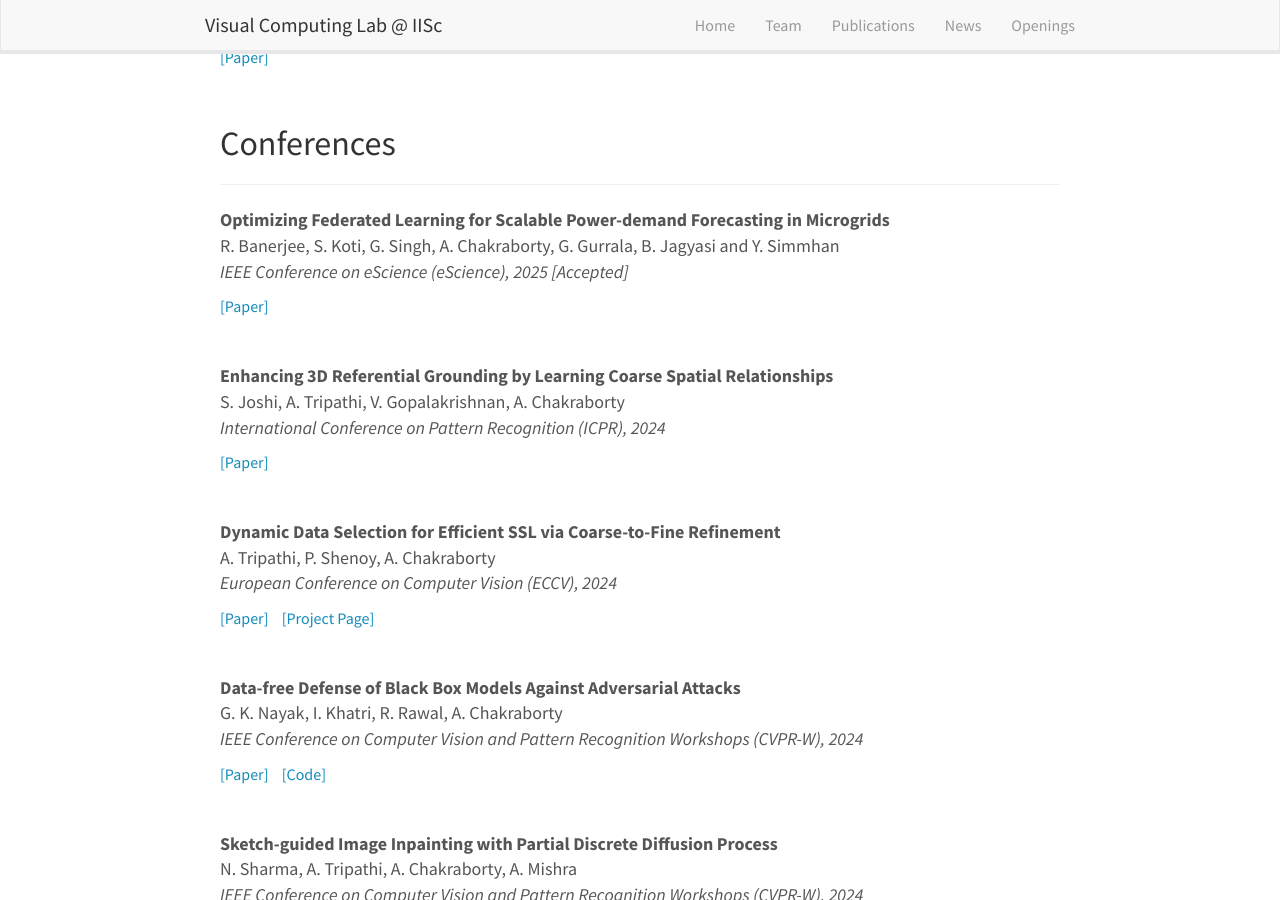
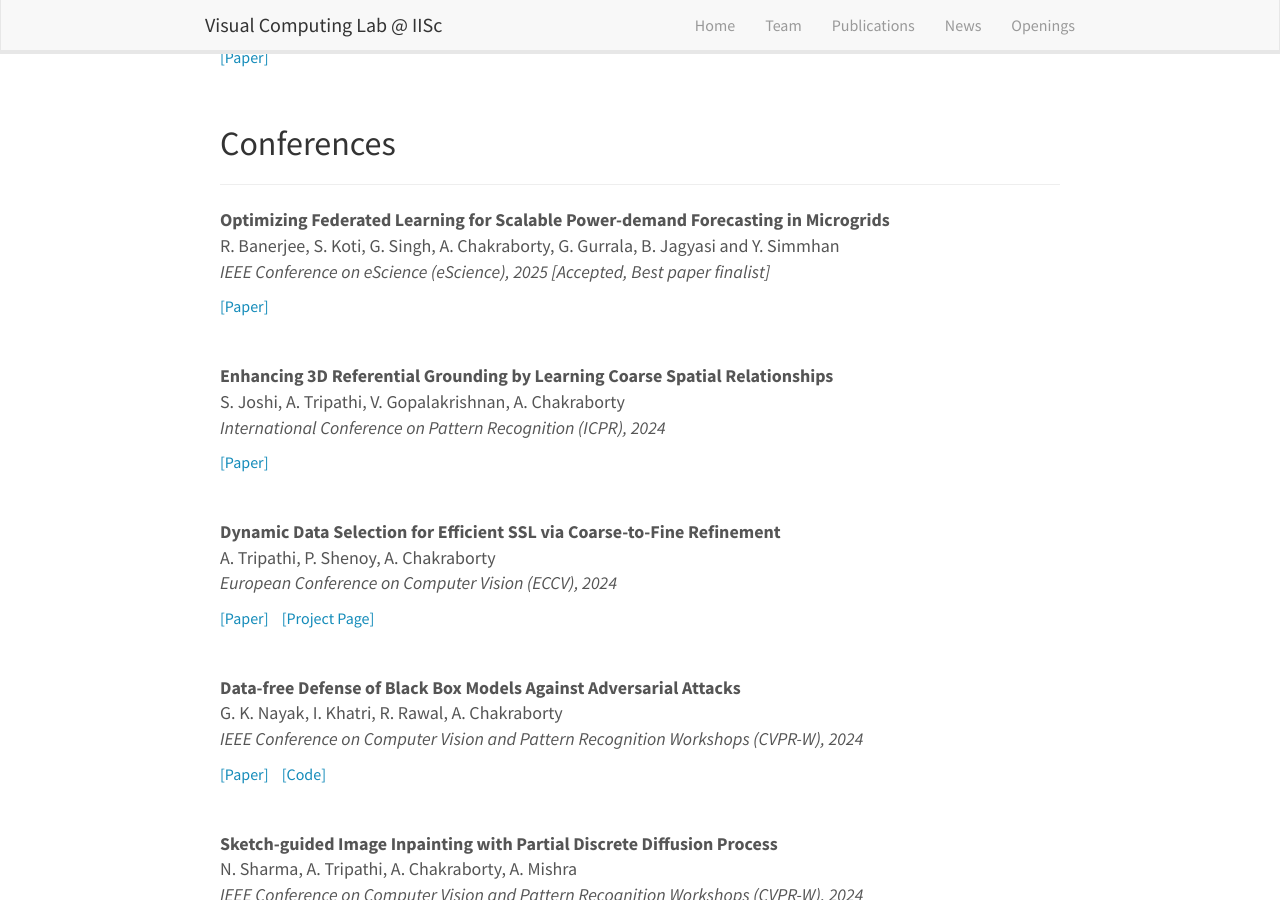
Before and after one commit to vcl-iisc/vclab-website, a Jekyll site: the page built from _pages/publications.md, in a window 1280 px wide and 900 px high, scrolled down 3505 px. Built offline with Jekyll 4.4.1, drawn with Linux system fonts in a browser that asks for light colours; nearby versions of some CDN libraries.

Commit message:
Update publications.yml

```diff
--- a/_data/publications.yml
+++ b/_data/publications.yml
@@ -12,7 +12,7 @@
 
 - paper: "Optimizing Federated Learning for Scalable Power-demand Forecasting in Microgrids"
   author: R. Banerjee, S. Koti, G. Singh, A. Chakraborty, G. Gurrala, B. Jagyasi and Y. Simmhan
-  pub: IEEE Conference on eScience (eScience), 2025 [Accepted]
+  pub: IEEE Conference on eScience (eScience), 2025 [Accepted, Best paper finalist]
   type: conference
   project_page:
   paper_link: https://arxiv.org/pdf/2508.08022
```
